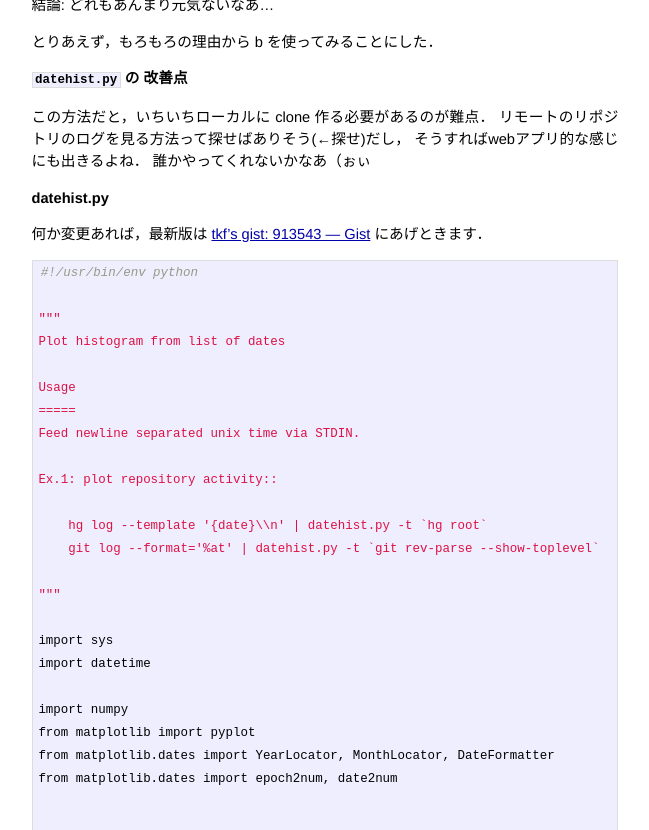
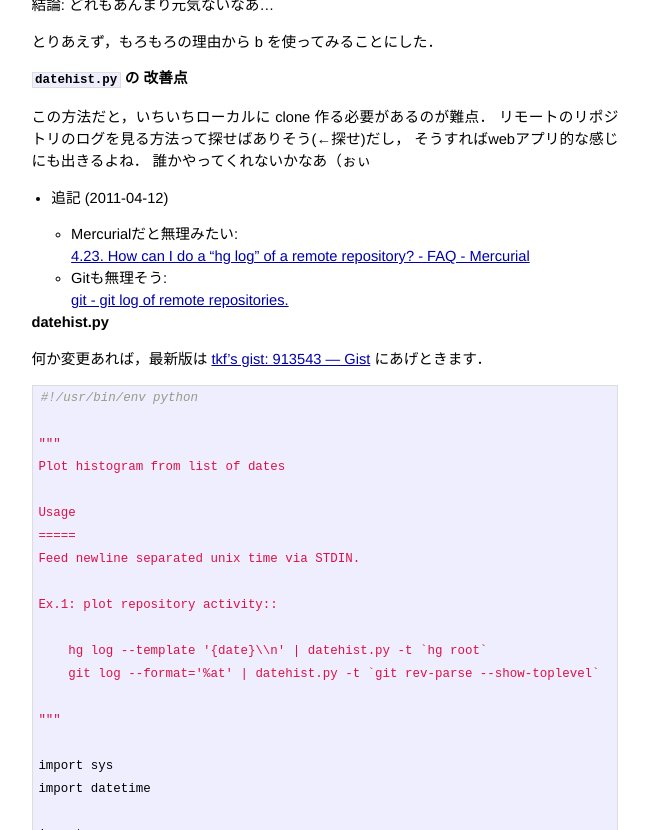
Before and after one commit to arataka/arataka.github.com, a Jekyll site: the page built from _posts/2011/04/2011-04-11-visualizing-git-and-hg-commit-activity.markdown, in a window 1280 px wide and 900 px high, scrolled down 1895 px, cut to the strip 70-900 px from the top of the window. Shown: the whole strip, without its empty margins (315-964 px from the left). Built offline with Jekyll 4.4.1, drawn with Linux system fonts in a browser that asks for light colours; comment, search, counter and statistics services are not loaded.

Commit message:
modified 2011-04-11-visualizing-git-and-hg-commit-activity.markdown

```diff
--- a/_posts/2011/04/2011-04-11-visualizing-git-and-hg-commit-activity.markdown
+++ b/_posts/2011/04/2011-04-11-visualizing-git-and-hg-commit-activity.markdown
@@ -90,6 +90,13 @@ git log --format='%at' | datehist.py -t `git rev-parse --show-toplevel`
 リモートのリポジトリのログを見る方法って探せばありそう(←探せ)だし，
 そうすればwebアプリ的な感じにも出きるよね．
 誰かやってくれないかなあ（ぉぃ
+
+* 追記 (2011-04-12)
+
+  - Mercurialだと無理みたい:
+    [4.23. How can I do a "hg log" of a remote repository? - FAQ - Mercurial](http://mercurial.selenic.com/wiki/FAQ#FAQ.2BAC8-CommonProblems.How_can_I_do_a_.22hg_log.22_of_a_remote_repository.3F)
+  - Gitも無理そう:
+    [git - git log of remote repositories.](http://git.661346.n2.nabble.com/git-log-of-remote-repositories-td4899042.html)
 
 
 ## datehist.py ##
```
